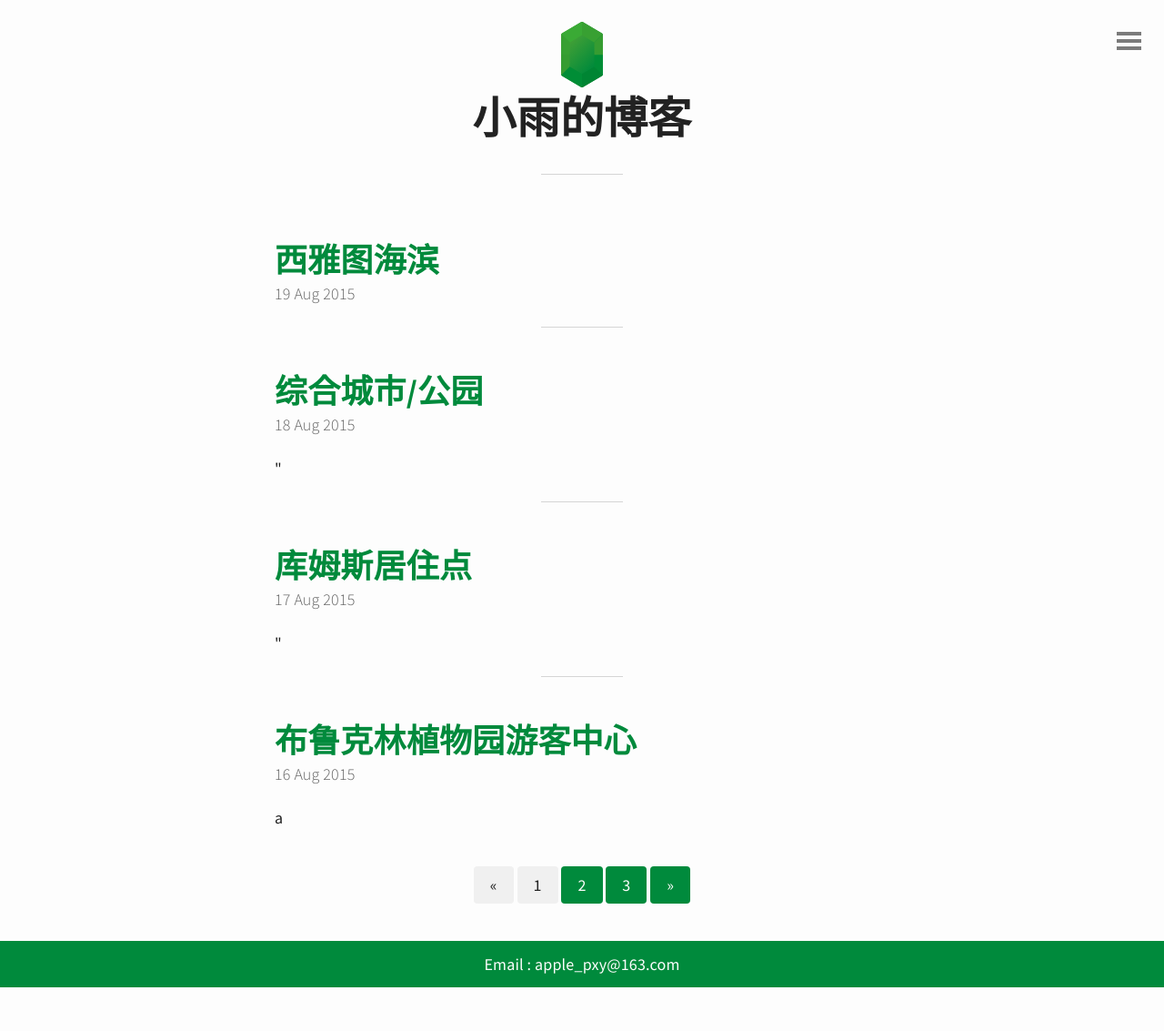
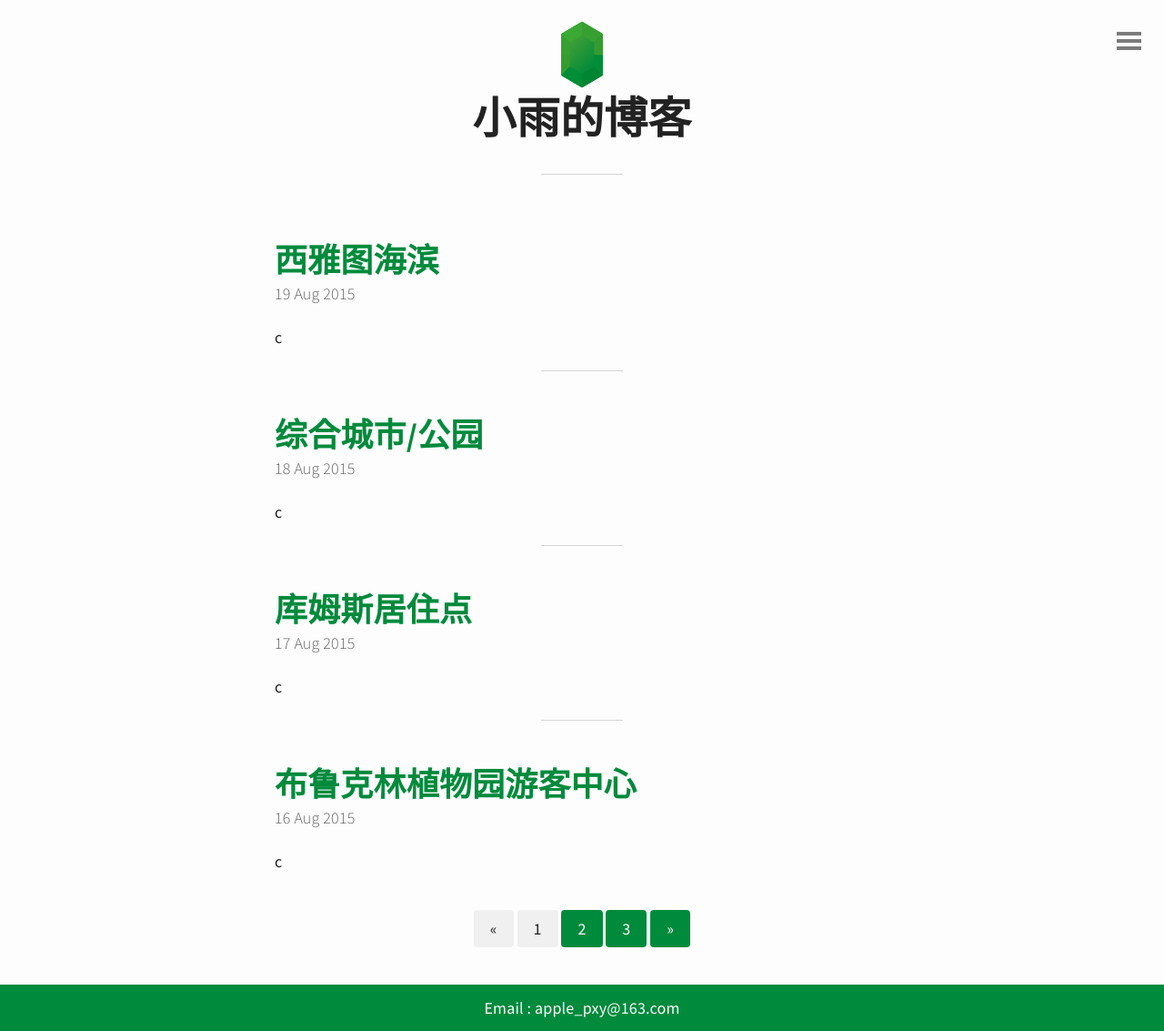
Before and after one commit to xiaoyu33/xiaoyu33.github.io, a Jekyll site: the page built from index.html, in a window 1280 px wide. Shown: the whole page at 91% size. Built offline with Jekyll 4.4.1, drawn with Linux system fonts in a browser that asks for light colours; the list of posts is cut into pages by our own code; before the commit the page ends 1085 px from its top, so only the background shows below that.

Commit message:
Update index.html

```diff
--- a/index.html
+++ b/index.html
@@ -9,7 +9,7 @@ layout: default
 	  <li class="post">
 	  	<h2><a href="{% if site.baseurl == "/" %}{{ post.url }}{% else %}{{ post.url | prepend: site.baseurl }}{% endif %}">{{ post.title }}</a></h2>
 	  	<time datetime="{{ post.date | date_to_xmlschema }}" class="by-line">{{ post.date | date_to_string }}</time>
-	  	<p>{{ post.content |slice:"30" }}</p>
+	  	<p>{{ post.content |slice:"10" }}</p>
 	  </li>
 
     {% endfor %}
```
